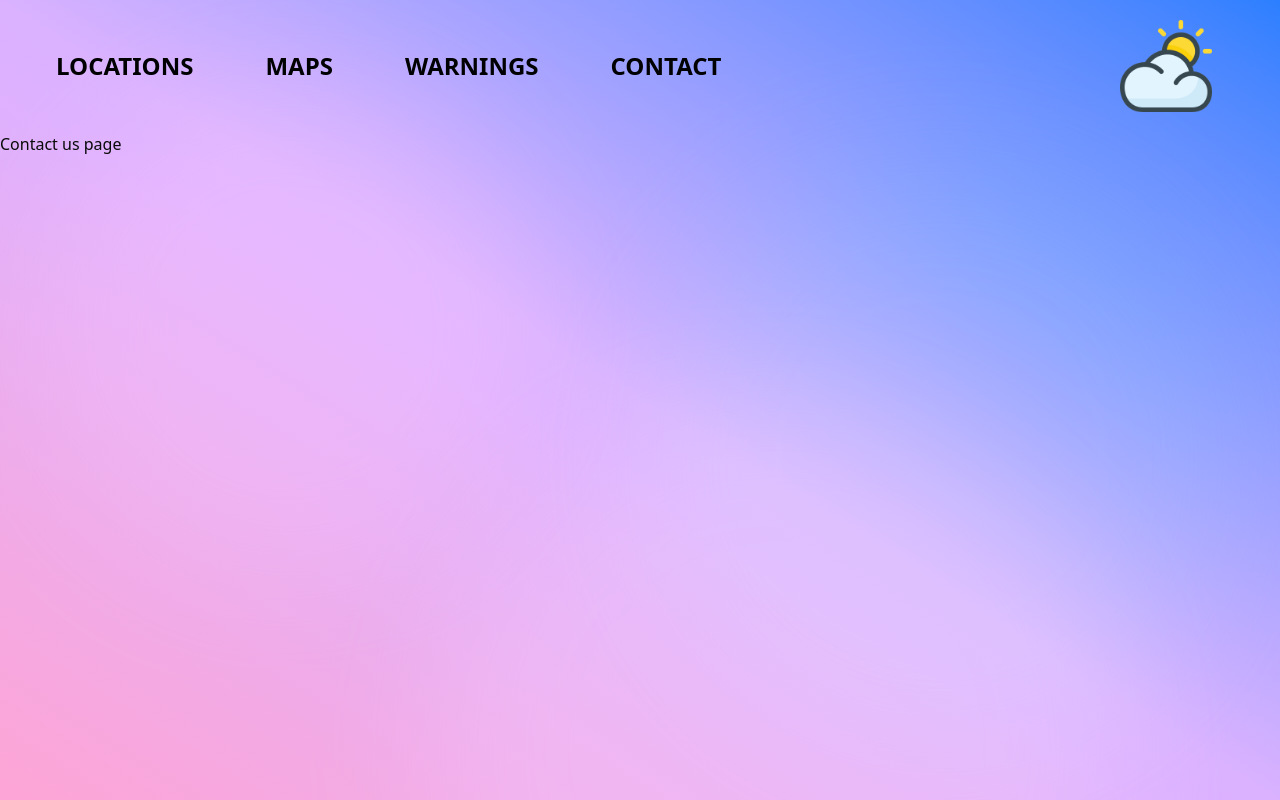
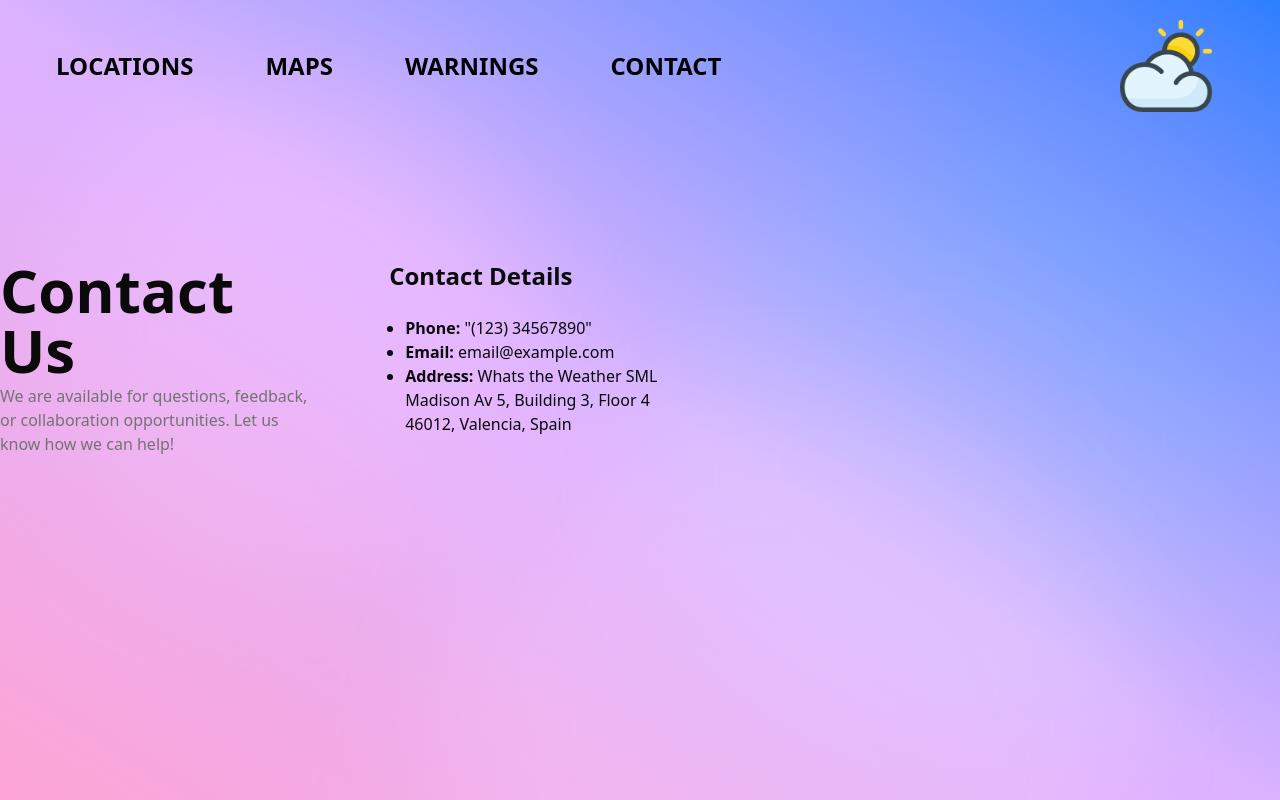
Before and after one commit to yoanastamenova/Whats-the-weather, a Next.js app: page /contact in a window 1280 px wide. Built offline with nearby package versions, Linux system fonts and the light colour scheme.

Commit message:
feat: start contact page

```diff
--- a/app/contact/page.tsx
+++ b/app/contact/page.tsx
@@ -1,7 +1,45 @@
-import React from 'react'
+import React from "react";
 
 export default function ContactPage() {
   return (
-    <div> Contact us page</div>
-  )
+    <section className="py-32">
+      <div className="container">
+        <div className="mx-auto flex max-w-7xl flex-col justify-between gap-10 lg:flex-row lg:gap-20">
+
+        {/* Contact Info */}
+        <div className="mx-auto flex max-w-sm flex-col justify-between gap-10">
+          <div className="text-center lg:text-left">
+          <h1 className="mb-2 text-5xl font-semibold lg:mb-1 lg:text-6xl">Contact Us</h1>
+          <p className="text-muted-foreground">
+            We are available for questions, feedback, or collaboration
+            opportunities. Let us know how we can help!
+          </p>
+          </div>
+        </div>
+        <div className="mx-auto w-fit lg:mx-0">
+          <h3 className="mb-6 text-center text-2xl font-semibold lg:text-left"> Contact Details</h3>
+          <ul className="ml-4 list-disc">
+            <li>
+              <span className="font-bold">Phone: </span>
+              "(123) 34567890"
+              </li>
+            <li>
+              <span className="font-bold">Email: </span>
+              <a href="mailto:email@example.com" className="underline">email@example.com</a>
+            </li>
+            <li>
+              <span className="font-bold">Address: </span>
+              Whats the Weather SML
+              Madison Av 5, Building 3, Floor 4
+              46012, Valencia, Spain
+              </li>
+          </ul>
+        </div>
+
+            {/* Contact Form to Fill */}
+            <div className="container mx-auto px-4 py-16 mt-12 relative z-10 p-6"></div>
+            </div>
+        </div>
+    </section>
+  );
 }
```
